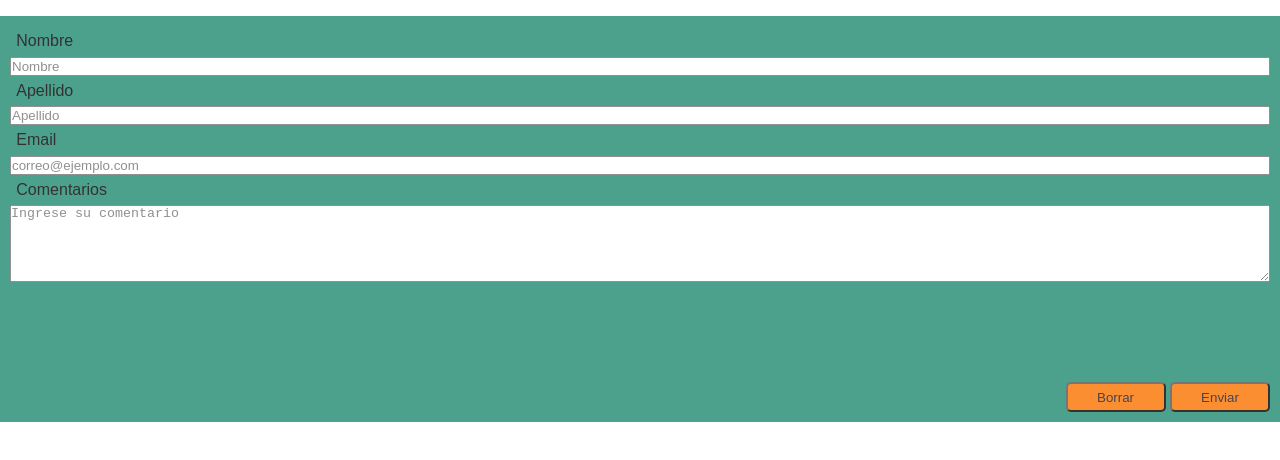
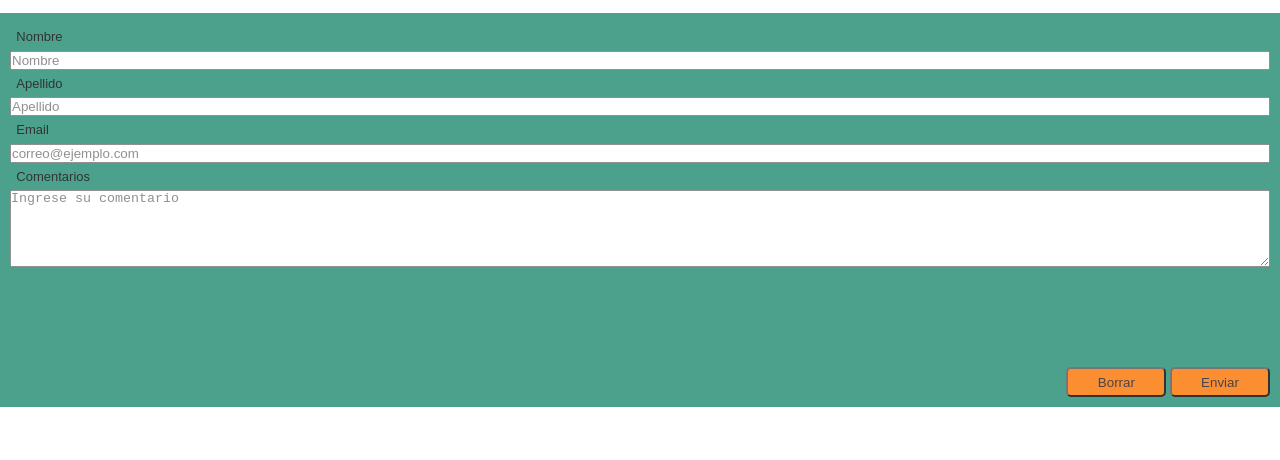
Before and after one commit to serjofre/PROYECTO-INTEGRADOR-WEB-UNTREFSCHOOL, a plain HTML site: page contactenos.html in a window 1280 px wide. Drawn offline with Linux system fonts and the light colour scheme; a web font is replaced by a local one.

Commit message:
<> tamaño de letra para el formulario

```diff
--- a/css/style.css
+++ b/css/style.css
@@ -171,12 +171,15 @@
     }
     nav a {
       font-family: "Belanosima", sans-serif;
-      font-size: small;
+      font-size: large;
       margin-right: 1em;
       margin-top: .1em;
       margin-bottom: .1em;
           }
-
+    /*para tener distinto tamaño de letra en el formulario+*/
+     form {
+      font-size: x-large;
+     }
      nav {
       display: flex;
       flex-direction: column;
@@ -213,6 +216,11 @@
       h1{
         font-size: 27px;
       }
+      /*para tener distinto tamaño de letra en el formulario+*/
+      form {
+        font-size: medium;
+       }
+
       nav {
       padding: 10px 20px;
       display: flex;
@@ -247,6 +255,11 @@
       h1{
         font-size: 30px;
       }
+      /*para tener distinto tamaño de letra en el formulario+*/
+      form {
+        font-size: small;
+       }
+
     nav a{
       font-size: medium;
     }
```
